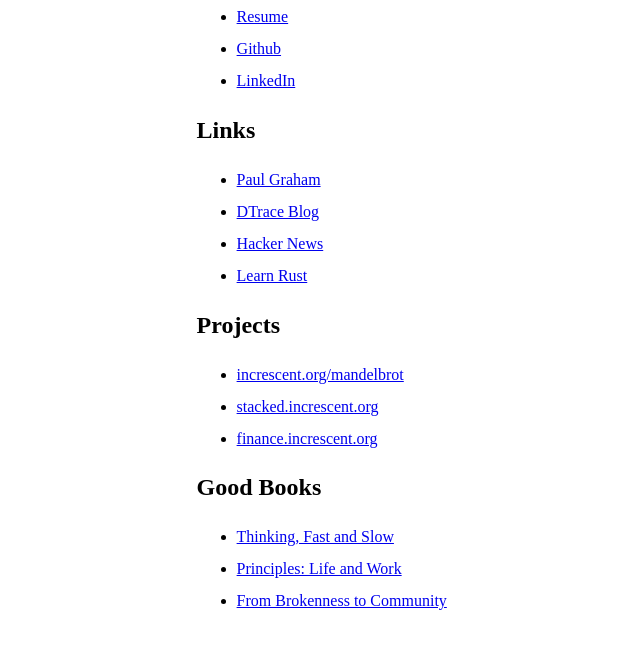
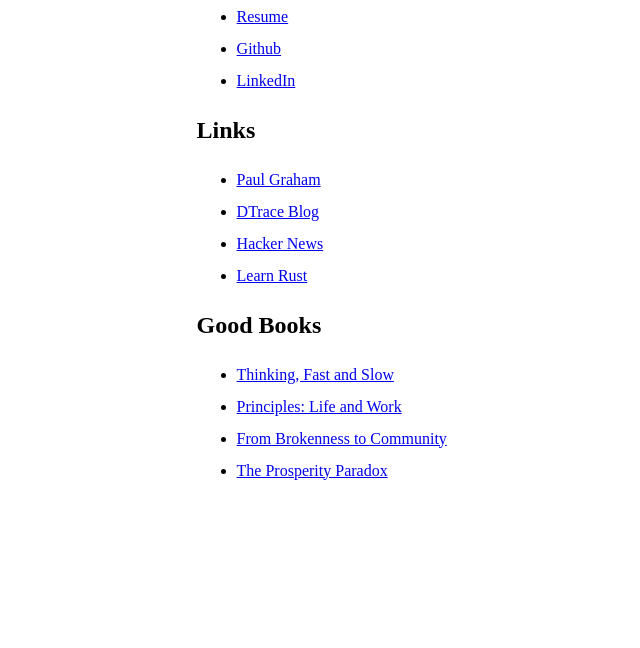
Before and after one commit to increscent/increscent, a website: page www/index.html in a window 1280 px wide. Shown: the part 90-738 px from the top of the page, without its empty margins (68-708 px from the left). Drawn offline with Linux system fonts and the light colour scheme.

Commit message:
updated site--added book, removed projects

```diff
--- a/www/index.html
+++ b/www/index.html
@@ -32,7 +32,7 @@
                     <li><a href="https://doc.rust-lang.org/book/">Learn Rust</a></li>
                 </ul>
 
-                <h2>Projects</h2>
+                <!--<h2>Projects</h2>
 
                 <ul style="line-height: 200%">
                     <li><a href="http://increscent.org/mandelbrot/mandelbrot.html">increscent.org/mandelbrot</a></li>
@@ -40,7 +40,7 @@
                     <li><a href="http://stacked.increscent.org/">stacked.increscent.org</a></li>
 
                     <li><a href="http://finance.increscent.org/">finance.increscent.org</a></li>
-                </ul>
+                </ul>-->
 
                 <h2>Good Books</h2>
 
@@ -50,6 +50,8 @@
                     <li><a href="https://www.principles.com/">Principles: Life and Work</a></li>
 
                     <li><a href="https://books.google.com/books/about/From_Brokenness_to_Community.html?id=07Y8wyz3oFMC">From Brokenness to Community</a></li>
+
+                    <li><a href="https://www.christenseninstitute.org/books/the-prosperity-paradox-how-innovation-can-lift-nations-out-of-poverty/?post_types=books">The Prosperity Paradox</a></li>
                 </ul>
             </td>
         </tr>
```
